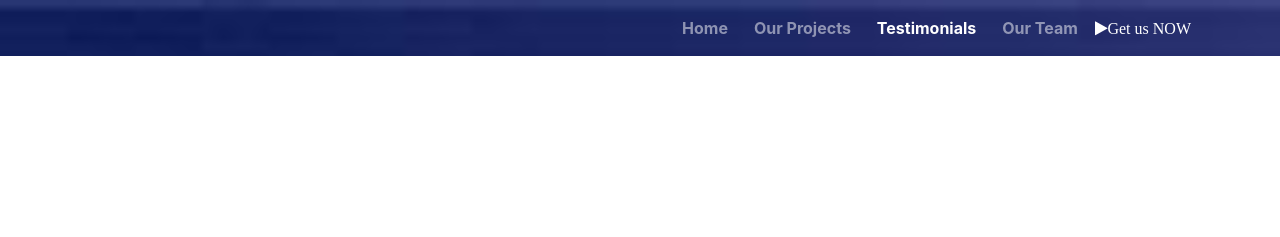
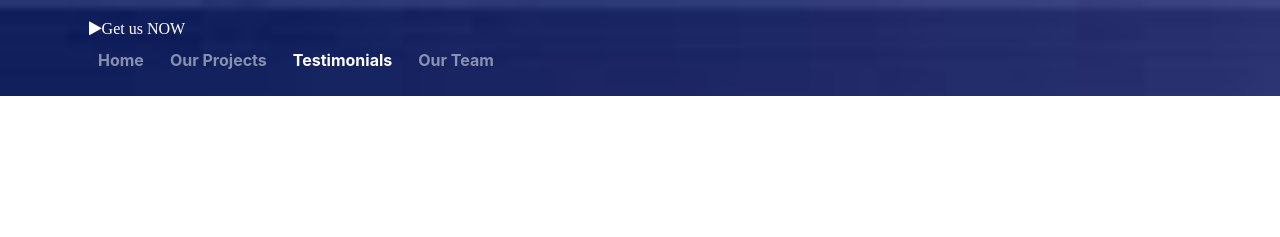
Before and after one commit to malaysrivastava/Website, a website: page test.html in a window 1280 px wide. Shown: the top 237 px of the page. Drawn offline with nearby package versions, Linux system fonts and the light colour scheme.

Commit message:
Update test.html

```diff
--- a/test.html
+++ b/test.html
@@ -26,15 +26,16 @@
         <span class="fa fa-align-justify fa-lg"></span>
       </button>
       <div class="collapse navbar-collapse" id="Navbar">
+         <span class="navbar-text mr-auto">
+          <a data-toggle="modal" data-target="#app" class="ms">
+            <span class="fa fa-play">Get us NOW</span>
         <ul class="navbar-nav ml-auto">
           <li class="nav-item"><a href="./index.html" class="nav-link"><strong>Home</strong></a></li>
           <li class="nav-item"><a href="./ourproj.html" class="nav-link"><strong>Our Projects</strong></a></li>
           <li class="nav-item active"> <a href="./test.html" class="nav-link"><strong>Testimonials</strong></a></li>
           <li class="nav-item"> <a href="./team.html" class="nav-link"> <strong>Our Team</strong> </a> </li>
         </ul>
-        <span class="navbar-text">
-          <a data-toggle="modal" data-target="#app" class="ms">
-            <span class="fa fa-play">Get us NOW</span>
+
           </a>
         </span>
       </div>
```
